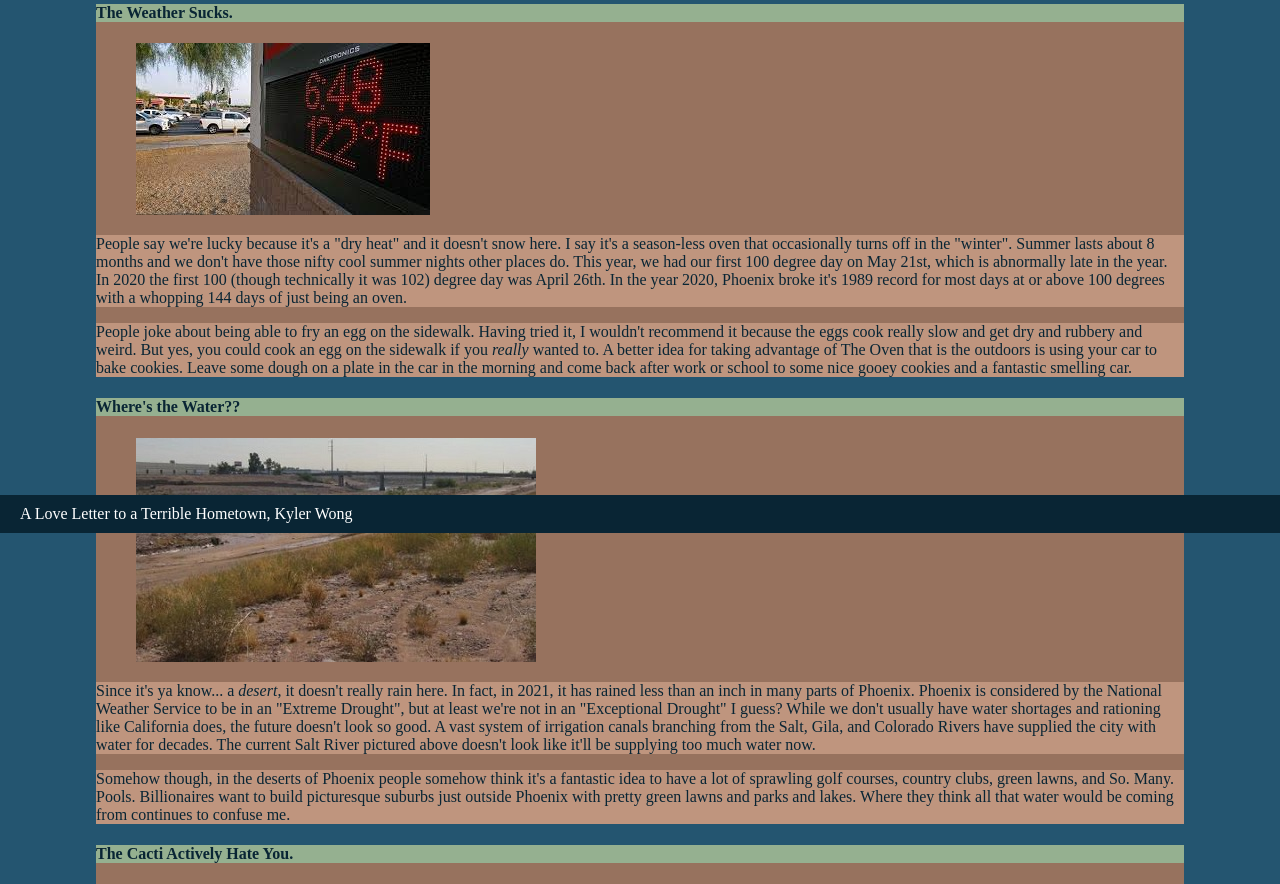
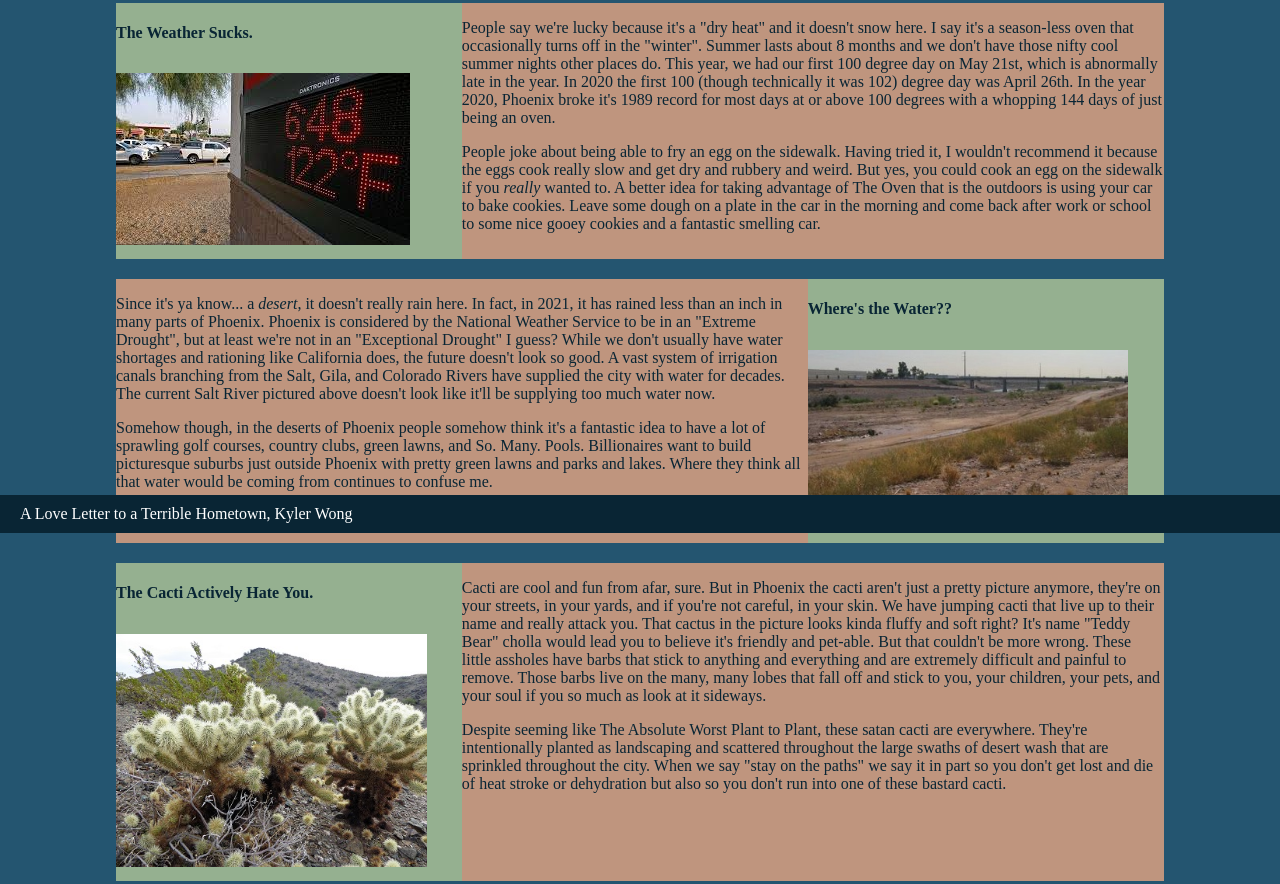
Before and after one commit to MattLeone10/lab07---Matthew, a plain HTML site: page phoenix.html in a window 1280 px wide. Shown: the part 267-1151 px from the top of the page. Drawn offline with Linux system fonts and the light colour scheme.

Commit message:
added grid layout

```diff
--- a/css/style.css
+++ b/css/style.css
@@ -69,13 +69,35 @@ Module styles
 .lead-right {grid-column: 2 / span 2;}
 
 .left-leading, .right-leading {
+  	margin: 20px;
+
 	color: #092534;
 	background-color: #97725E;
 }
 
-.left-leading h4, .right-leading h4 {background-color: #95B090;}
+.left-leading, .right-leading {
+	display: grid;
+  	grid-template-columns: 33% 33% 34%;
+}
 
-.left-leading p, .right-leading p {background-color: #BF957E;}
+.section-title {grid-column: 1 / span 3;}
+
+.left-leading img, .right-leading img {
+	max-width: 90%;
+	margin: 10px auto;
+}
+
+.left-1col, .right-1col {background-color: #95B090;}
+
+.left-1col h4 {grid-column: 1 / span 1;}
+
+.left-1col h4 {grid-column: 3 / span 1;}
+
+.left-2col, .right-2col {background-color: #BF957E;}
+
+.left-2col {grid-column: 2 / span 2;}
+
+.right-2col {grid-column: 1 / span 2;}
 
 
 /* *****************
--- a/phoenix.html
+++ b/phoenix.html
@@ -42,47 +42,44 @@
             <h3>Some Reasons Why You Shouldn't Visit</h3>
 
             <section class="left-leading">
-                <h4>The Weather Sucks.</h4>
+                <div class="left-1col">
+                    <h4>The Weather Sucks.</h4>
+    				<img src="images/hot.jfif" alt='Digital store sign that says "6:48 122 degrees F"'>
+                </div>
 
-				<figure>
-					<img src="images/hot.jfif" alt='Digital store sign that says "6:48 122 degrees F"'>
-				</figure>
-
-                <section class="2col">
+                <div class="left-2col">
 				<p>People say we're lucky because it's a "dry heat" and it doesn't snow here. I say it's a season-less oven that occasionally turns off in the "winter". Summer lasts about 8 months and we don't have those nifty cool summer nights other places do. This year, we had our first 100 degree day on May 21st, which is abnormally late in the year. In 2020 the first 100 (though technically it was 102) degree day was April 26th. In the year 2020, Phoenix broke it's 1989 record for most days at or above 100 degrees with a whopping 144 days of just being an oven.</p>
 
 				<p>People joke about being able to fry an egg on the sidewalk. Having tried it, I wouldn't recommend it because the eggs cook really slow and get dry and rubbery and weird. But yes, you could cook an egg on the sidewalk if you <em>really</em> wanted to. A better idea for taking advantage of The Oven that is the outdoors is using your car to bake cookies. Leave some dough on a plate in the car in the morning and come back after work or school to some nice gooey cookies and a fantastic smelling car.</p>
-                </section>
+                </div>
 
             </section>
 
             <section class="right-leading">
-                <h4>Where's the Water??</h4>
-
-                <figure>
-                    <img src="images/salt-river.jpg" alt="dried remnants of the Salt River bed">
-                </figure>
-
-                <section class="2col">
+                <div class="right-2col">
                 <p>Since it's ya know... a <em>desert</em>, it doesn't really rain here. In fact, in 2021, it has rained less than an inch in many parts of Phoenix. Phoenix is considered by the National Weather Service to be in an "Extreme Drought", but at least we're not in an "Exceptional Drought" I guess? While we don't usually have water shortages and rationing like California does, the future doesn't look so good. A vast system of irrigation canals branching from the Salt, Gila, and Colorado Rivers have supplied the city with water for decades. The current Salt River pictured above doesn't look like it'll be supplying too much water now.</p>
 
                 <p>Somehow though, in the deserts of Phoenix people somehow think it's a fantastic idea to have a lot of sprawling golf courses, country clubs, green lawns, and So. Many. Pools. Billionaires want to build picturesque suburbs just outside Phoenix with pretty green lawns and parks and lakes. Where they think all that water would be coming from continues to confuse me.</p>
-                </section>
+                </div>
+
+                <div class="right-1col">
+                    <h4>Where's the Water??</h4>
+                    <img src="images/salt-river.jpg" alt="dried remnants of the Salt River bed">
+                </div>
 
             </section>
 
             <section class="left-leading">
-                <h4>The Cacti Actively Hate You.</h4>
+                <div class="left-1col">
+                    <h4>The Cacti Actively Hate You.</h4>
+    				<img src="images/cholla.jpg" alt="deceptively fluffy looking teddy bear cholla">
+                </div>
 
-				<figure>
-					<img src="images/cholla.jpg" alt="deceptively fluffy looking teddy bear cholla">
-				</figure>
-
-                <section class="2col">
+                <div class="left-2col">
 				<p>Cacti are cool and fun from afar, sure. But in Phoenix the cacti aren't just a pretty picture anymore, they're on your streets, in your yards, and if you're not careful, in your skin. We have jumping cacti that live up to their name and really attack you. That cactus in the picture looks kinda fluffy and soft right? It's name "Teddy Bear" cholla would lead you to believe it's friendly and pet-able. But that couldn't be more wrong. These little assholes have barbs that stick to anything and everything and are extremely difficult and painful to remove. Those barbs live on the many, many lobes that fall off and stick to you, your children, your pets, and your soul if you so much as look at it sideways.</p>
 
 				<p>Despite seeming like The Absolute Worst Plant to Plant, these satan cacti are everywhere. They're intentionally planted as landscaping and scattered throughout the large swaths of desert wash that are sprinkled throughout the city. When we say "stay on the paths" we say it in part so you don't get lost and die of heat stroke or dehydration but also so you don't run into one of these bastard cacti.</p>
-                </section>
+                </div>
 
             </section>
 
```
Also changed, not shown: chicago.html (+40 -29 lines), index.html (+10 -4 lines), ridgewood.html (+15 -9 lines).
